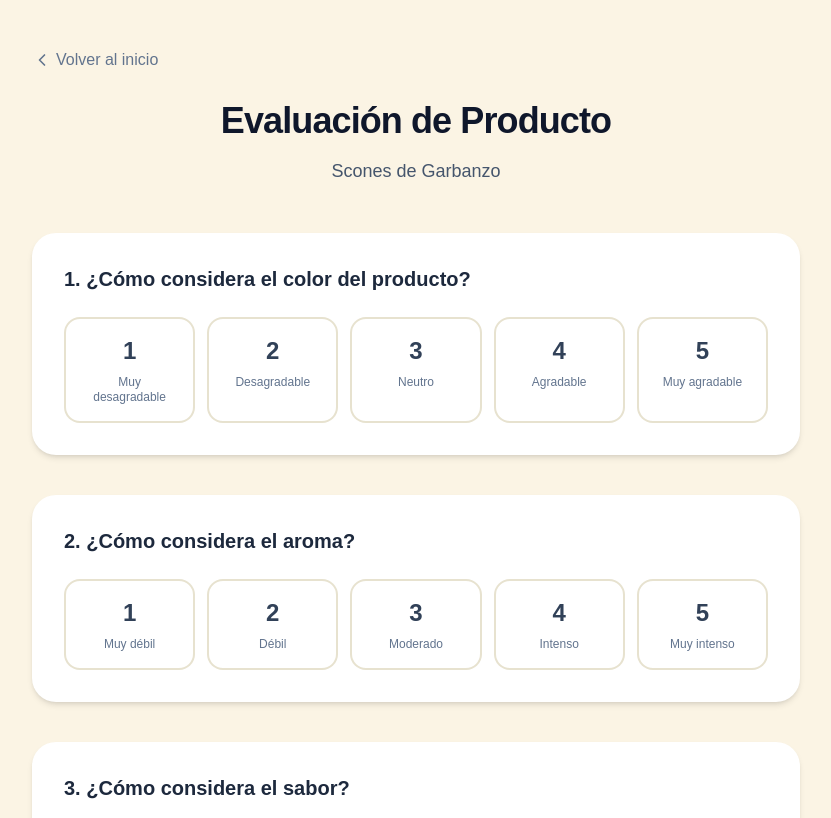
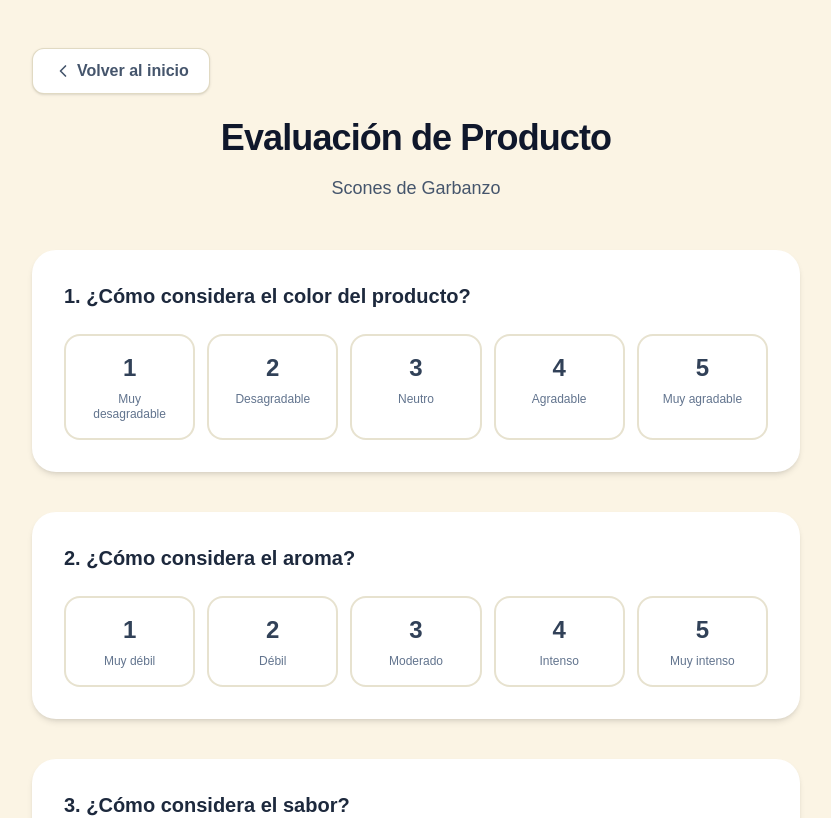
Before and after one commit to Damiankuc/Nutriscone, a Next.js app: page /encuesta in a window 1280 px wide. Shown: the top 818 px of the page, without its empty margins (224-1055 px from the left). Built offline with nearby package versions, Linux system fonts and the light colour scheme; no server answers.

Commit message:
Fondo recolor

```diff
--- a/src/app/encuesta/page.tsx
+++ b/src/app/encuesta/page.tsx
@@ -106,7 +106,7 @@ export default function Encuesta() {
     <div className="min-h-screen bg-[#FBF4E4] py-12 px-4 sm:px-6 lg:px-8">
       <div className="max-w-3xl mx-auto">
         <div className="mb-6">
-          <Link href="/" className="inline-flex items-center text-slate-500 hover:text-brand transition-colors font-medium">
+          <Link href="/" className="inline-flex items-center bg-white px-5 py-2.5 rounded-xl shadow-sm border border-[#C4B687]/50 text-slate-600 hover:text-[#7B5434] hover:bg-[#FBF4E4] transition-all font-bold">
             <FiChevronLeft className="mr-1 w-5 h-5" /> Volver al inicio
           </Link>
         </div>
```
